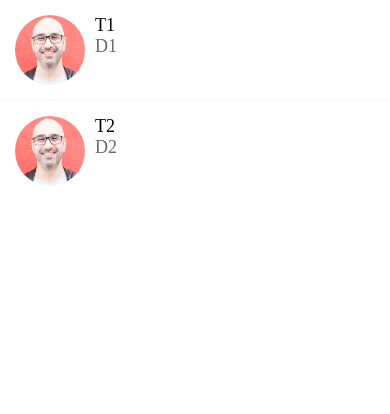
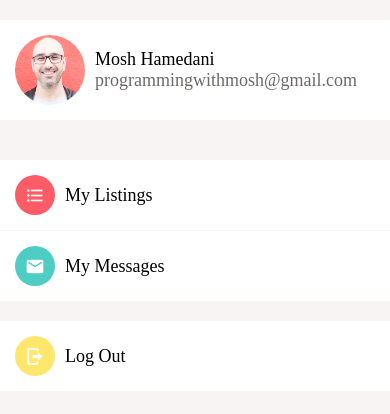
Before and after one commit to shiyuzhou1013/DoneWithIt, a React Native app in the folder my-app/: screen / in a window 390 px wide. Shown: the top 414 px of the page. Built offline with nearby package versions, Linux system fonts and the light colour scheme.

Commit message:
account screen added

```diff
--- a/my-app/App.js
+++ b/my-app/App.js
@@ -1,30 +1,25 @@
 import { View, StyleSheet } from "react-native";
+
 import AppButton from "./app/components/AppButton";
 import ViewImageScreen from "./app/screens/ViewImageScreen";
 import WelcomeScreen from "./app/screens/WelcomeScreen";
 import Card from "./app/components/Card";
 import ListingDetailsScreen from "./app/screens/ListingDetailsScreen";
 import MessageScreen from "./app/screens/MessageScreen";
+import Screen from "./app/components/Screen";
+import Icon from "./app/components/Icon";
+import ListItem from "./app/components/ListItem";
+import AccountScreen from "./app/screens/AccountScreen";
+import { GestureHandlerRootView } from "react-native-gesture-handler";
 
 export default function App() {
   return (
-    // <View style={styles.container}>
-    //   <Card
-    //     title="Red jacket for sale"
-    //     subTitle="$100"
-    //     image={require("./app/assets/jacket.jpg")}
-    //   />
-    // </View>
-    // <ListingDetailsScreen />
-    // <ViewImageScreen />
-    <MessageScreen />
+    <GestureHandlerRootView>
+      <AccountScreen />
+    </GestureHandlerRootView>
   );
 }
 
 const styles = StyleSheet.create({
-  container: {
-    backgroundColor: "#f8f4f4",
-    padding: 20,
-    paddingTop: 100,
-  },
+  container: {},
 });
--- /dev/null
+++ b/my-app/app/components/Icon.js
@@ -0,0 +1,29 @@
+import React from "react";
+import { View, StyleSheet } from "react-native";
+import { MaterialCommunityIcons } from "@expo/vector-icons";
+
+function Icon({
+  name,
+  size = 40,
+  backgroundColor = "#000",
+  iconColor = "#fff",
+}) {
+  return (
+    <View
+      style={{
+        width: size,
+        height: size,
+        borderRadius: size / 2,
+        backgroundColor,
+        justifyContent: "center",
+        alignItems: "center",
+      }}
+    >
+      <MaterialCommunityIcons name={name} color={iconColor} size={size * 0.5} />
+    </View>
+  );
+}
+
+const styles = StyleSheet.create({});
+
+export default Icon;
--- a/my-app/app/components/ListItem.js
+++ b/my-app/app/components/ListItem.js
@@ -1,26 +1,31 @@
 import React from "react";
 import { View, StyleSheet, Image, TouchableHighlight } from "react-native";
 import Swipeable from "react-native-gesture-handler/Swipeable";
-import { GestureHandlerRootView } from "react-native-gesture-handler";
 
 import AppText from "./AppText";
 import colors from "../config/colors";
 
-function ListItem({ title, subTitle, image, onPress, renderRightActions }) {
+function ListItem({
+  title,
+  subTitle,
+  image,
+  IconComponent,
+  onPress,
+  renderRightActions,
+}) {
   return (
-    <GestureHandlerRootView>
     <Swipeable renderRightActions={renderRightActions}>
       <TouchableHighlight onPress={onPress} underlayColor={colors.light}>
         <View style={styles.container}>
-            <Image style={styles.image} source={image} />
-            <View>
+          {IconComponent}
+          {image && <Image style={styles.image} source={image} />}
+          <View style={styles.detailsContainer}>
             <AppText style={styles.title}>{title}</AppText>
-              <AppText style={styles.subTitle}>{subTitle}</AppText>
+            {subTitle && <AppText style={styles.subTitle}>{subTitle}</AppText>}
           </View>
         </View>
       </TouchableHighlight>
     </Swipeable>
-    </GestureHandlerRootView>
   );
 }
 
@@ -28,18 +33,22 @@
   container: {
     flexDirection: "row",
     padding: 15,
+    backgroundColor: colors.white,
+  },
+  detailsContainer: {
+    marginLeft: 10,
+    justifyContent: "center",
   },
   image: {
     width: 70,
     height: 70,
     borderRadius: 35,
-    marginRight: 10,
   },
   subTitle: {
     color: colors.medium,
   },
   title: {
-    fontWeight: 500,
+    fontWeight: "500",
   },
 });
 
--- a/my-app/app/components/Screen.js
+++ b/my-app/app/components/Screen.js
@@ -2,12 +2,13 @@
 import Constants from "expo-constants";
 import { SafeAreaView, StyleSheet } from "react-native";
 
-function Screen({ children }) {
-  return <SafeAreaView style={styles.screen}>{children}</SafeAreaView>;
+function Screen({ children, style }) {
+  return <SafeAreaView style={[styles.screen, style]}>{children}</SafeAreaView>;
 }
 
 const styles = StyleSheet.create({
   screen: {
+    flex: 1,
     paddingTop: Constants.statusBarHeight,
   },
 });
--- /dev/null
+++ b/my-app/app/screens/AccountScreen.js
@@ -0,0 +1,73 @@
+import React from "react";
+import { StyleSheet, View, FlatList } from "react-native";
+
+import Screen from "../components/Screen";
+import ListItem from "../components/ListItem";
+import colors from "../config/colors";
+import Icon from "../components/Icon";
+import ListItemSeparator from "../components/ListItemSeparator";
+
+const menueItems = [
+  {
+    title: "My Listings",
+    icon: {
+      name: "format-list-bulleted",
+      backgroundColor: colors.primary,
+    },
+  },
+  {
+    title: "My Messages",
+    icon: {
+      name: "email",
+      backgroundColor: colors.secondary,
+    },
+  },
+];
+
+function AccountScreen(props) {
+  return (
+    <Screen style={styles.screen}>
+      <View style={styles.container}>
+        <ListItem
+          title="Mosh Hamedani"
+          subTitle="programmingwithmosh@gmail.com"
+          image={require("../assets/mosh.jpg")}
+        />
+      </View>
+
+      <View style={styles.container}>
+        <FlatList
+          data={menueItems}
+          keyExtractor={(item) => item.title}
+          ItemSeparatorComponent={ListItemSeparator}
+          renderItem={({ item }) => (
+            <ListItem
+              title={item.title}
+              IconComponent={
+                <Icon
+                  name={item.icon.name}
+                  backgroundColor={item.icon.backgroundColor}
+                />
+              }
+            />
+          )}
+        />
+      </View>
+      <ListItem
+        title="Log Out"
+        IconComponent={<Icon name="logout" backgroundColor="#ffe66d" />}
+      />
+    </Screen>
+  );
+}
+
+const styles = StyleSheet.create({
+  container: {
+    marginVertical: 20,
+  },
+  screen: {
+    backgroundColor: colors.light,
+  },
+});
+
+export default AccountScreen;
--- a/my-app/app/screens/MessageScreen.js
+++ b/my-app/app/screens/MessageScreen.js
@@ -1,5 +1,5 @@
 import React, { useState } from "react";
-import { FlatList, StyleSheet, View } from "react-native";
+import { FlatList, StyleSheet } from "react-native";
 
 import ListItem from "../components/ListItem";
 import Screen from "../components/Screen";
@@ -23,6 +23,7 @@
 
 function MessageScreen(props) {
   const [messages, setMessages] = useState(initialMessages);
+  const [refreshing, setRefreshing] = useState(false);
 
   const handleDelete = (message) => {
     setMessages(messages.filter((m) => m.id !== message.id));
@@ -45,6 +46,17 @@
           />
         )}
         ItemSeparatorComponent={ListItemSeparator}
+        refreshing={refreshing}
+        onRefresh={() => {
+          setMessages([
+            {
+              id: 2,
+              title: "T2",
+              description: "D2",
+              image: require("../assets/mosh.jpg"),
+            },
+          ]);
+        }}
       />
     </Screen>
   );
```
Lines whose indentation alone changed are shown as unchanged.
